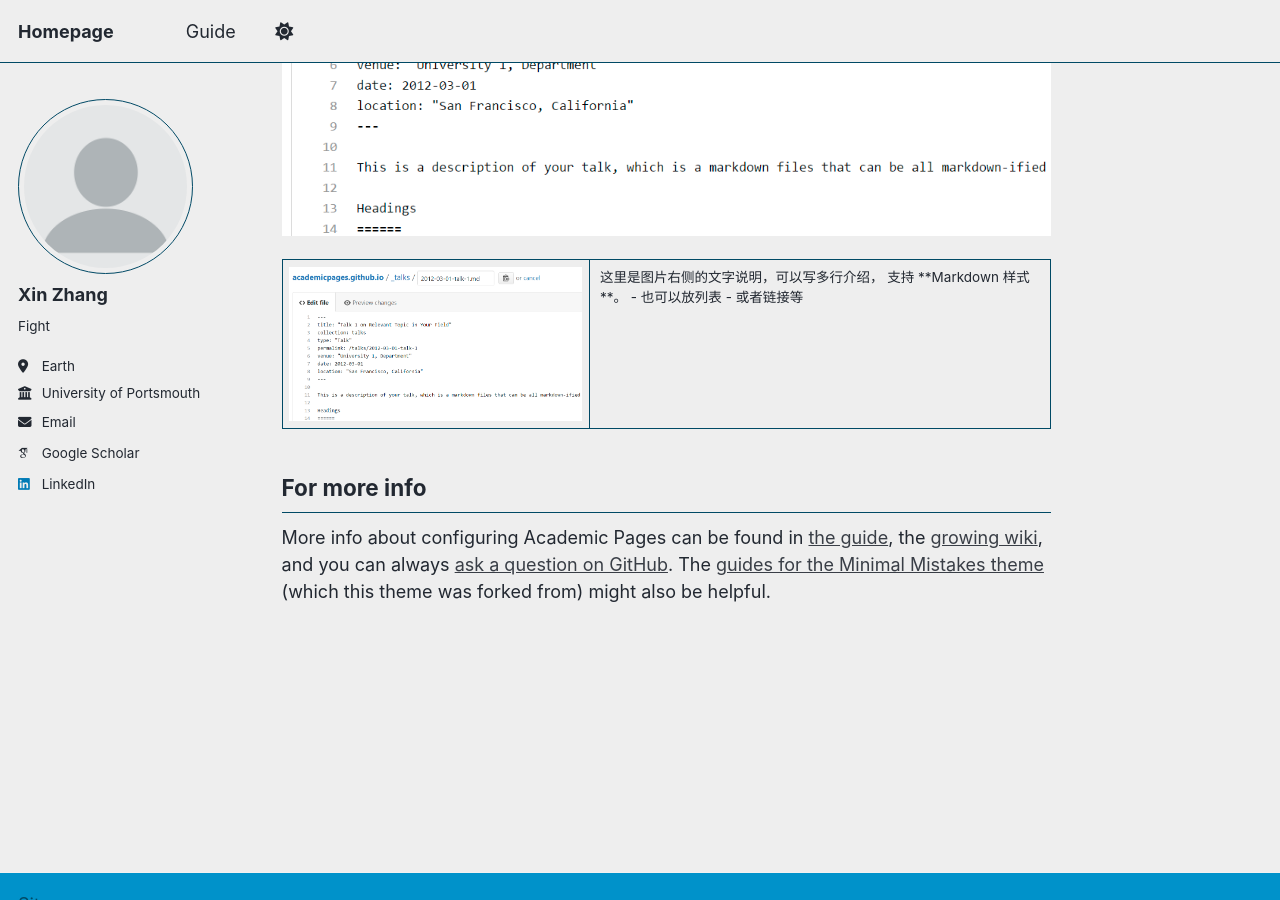
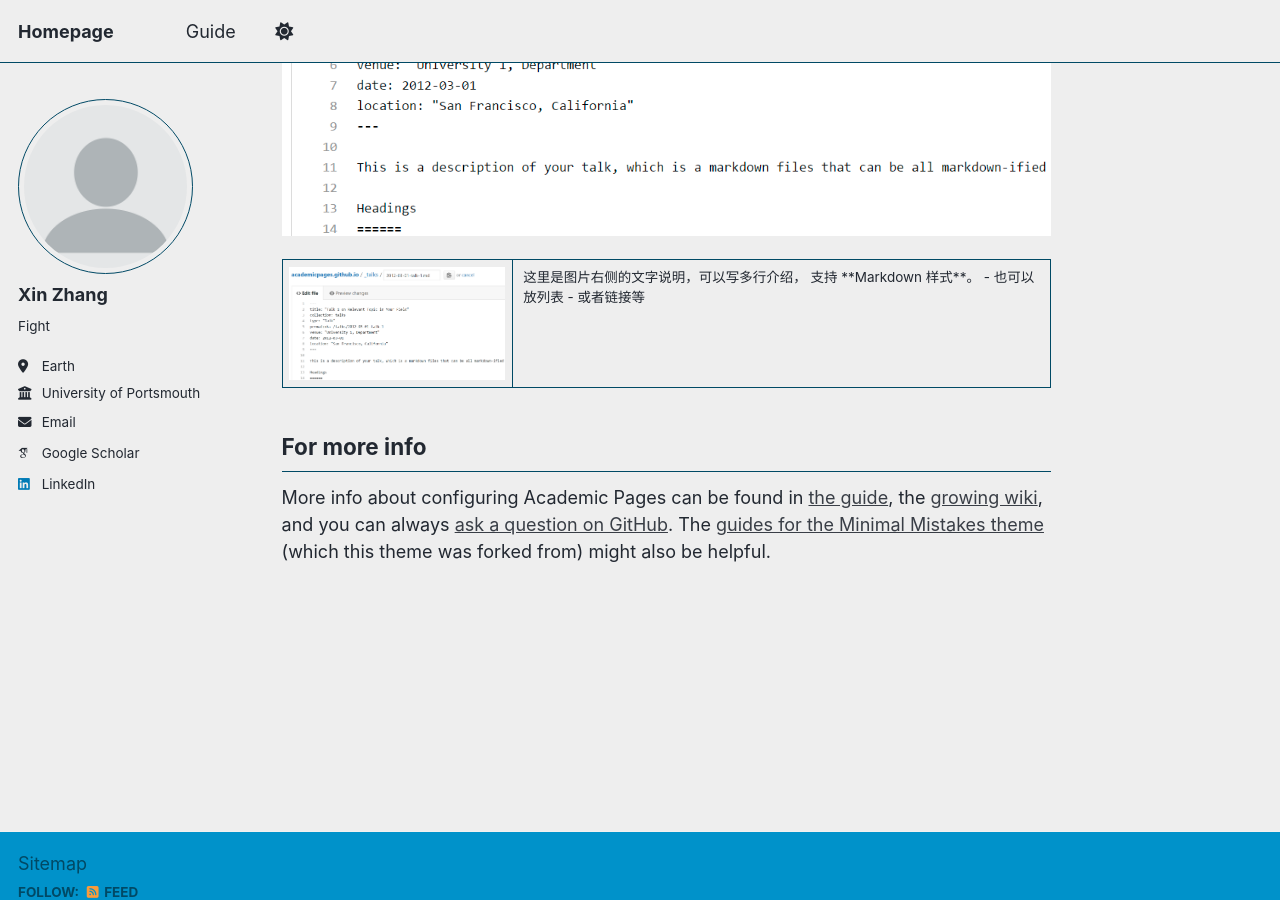
Before and after one commit to Mansion-ZX/Mansion-ZX.github.io, a Jekyll site: the page built from _pages/about.md, in a window 1280 px wide and 900 px high, scrolled down 3973 px. Built offline with Jekyll 4.4.1, drawn with Linux system fonts in a browser that asks for light colours; some web fonts are replaced; a script that is not in the unit is left out.

Commit message:
Update about.md

```diff
--- a/_pages/about.md
+++ b/_pages/about.md
@@ -72,7 +72,7 @@ Example: editing a Markdown file for a talk
 
 <table>
   <tr>
-    <td style="width: 40%;">
+    <td style="width: 30%;">
       <img src="/images/editing-talk.png" alt="描述" width="100%">
     </td>
     <td style="vertical-align: top; padding-left: 10px;">
```
